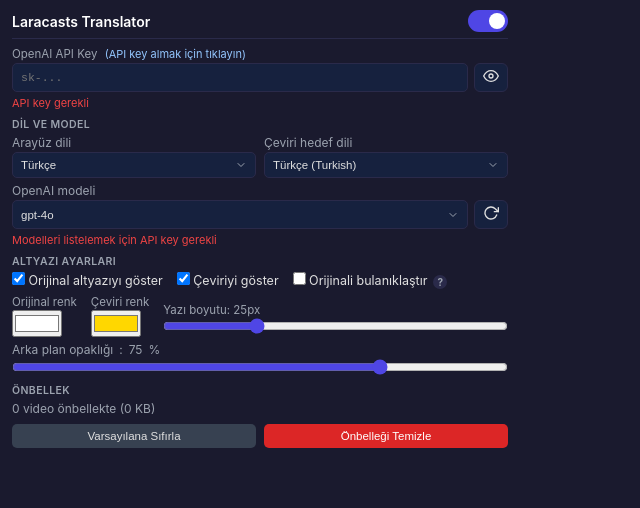
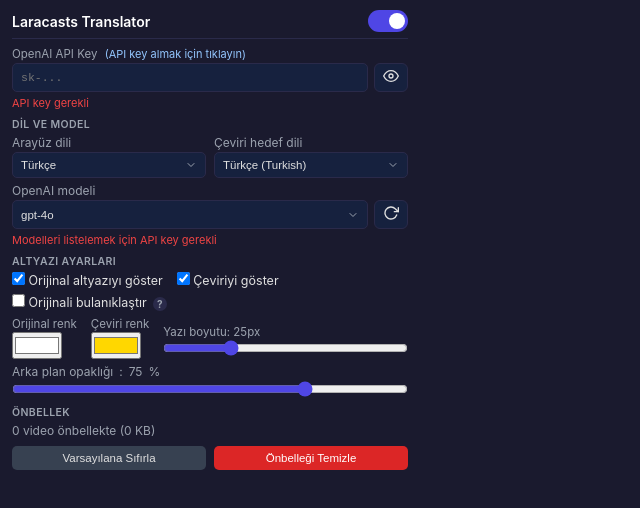
Before and after one commit to erhanurgun/laracasts-translator, a website with bundled scripts: page popup.html in a window 1280 px wide. Shown: the whole page, without its empty margins (0-640 px from the left). Built offline with nearby package versions, Linux system fonts and the light colour scheme; some packages are replaced by stand-ins of ours.

Commit message:
fix(popup): width 520 -> 420 (dikey alana izin ver)
Kullanıcı geri bildirimi: 'ben width değil height kazandırmanı istemiştim'.
Önceki commit width'i 520'ye çıkarmıştı (yatay çok geniş). Şimdi 420'de
horizontal grid'ler (checkbox-row, colors-fontsize, actions-row) korunarak
yatay rahatlık + dikey büyüme dengelendi.

Chrome popup max ~600px height; içerik 420 genişlikte dikey hâlâ cap altında
ve scrollsuz kalmalı.

```diff
--- a/popup.css
+++ b/popup.css
@@ -5,7 +5,7 @@
 }
 
 body {
-  width: 520px;
+  width: 420px;
   font-family: -apple-system, BlinkMacSystemFont, 'Segoe UI', Roboto, sans-serif;
   font-size: 12.5px;
   color: #e0e0e0;
```
